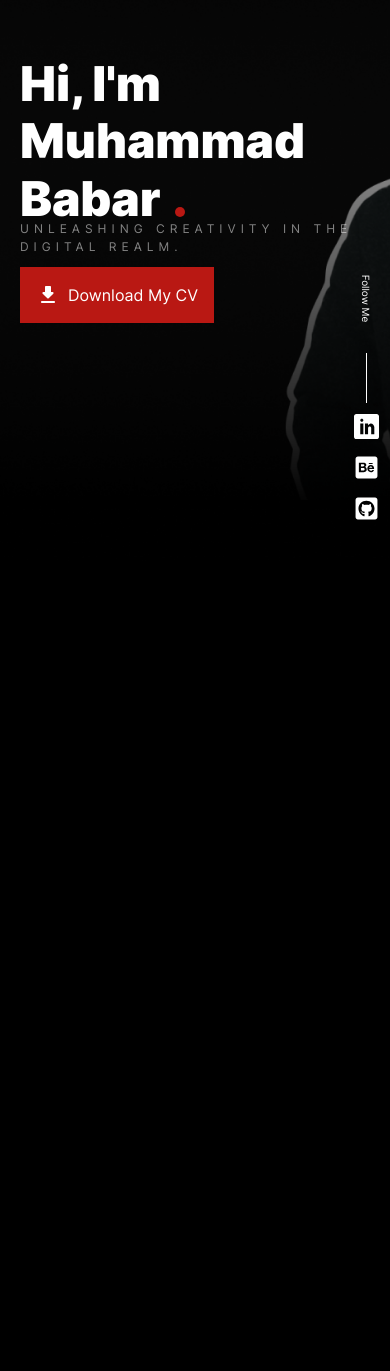
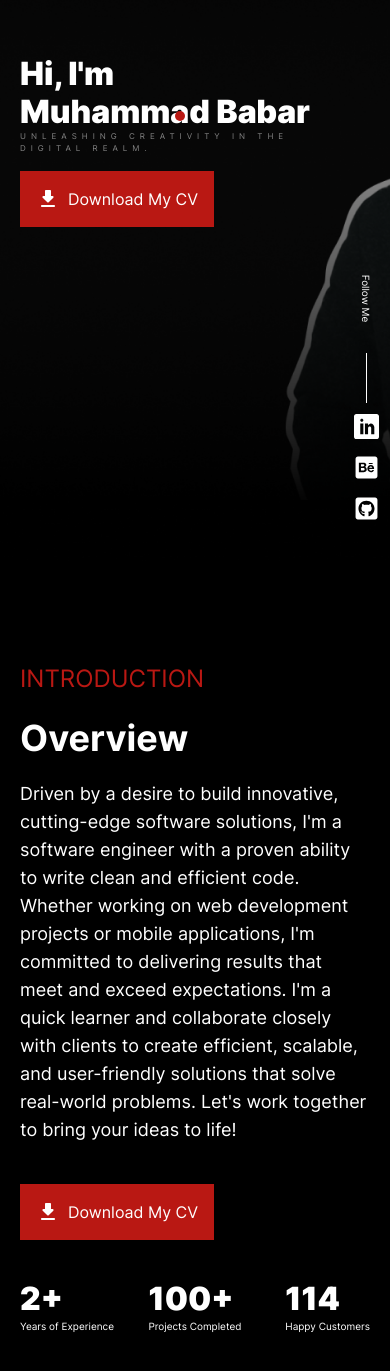
Before and after one commit to Babar78/my-portfolio, a React (Create React App) app: page / in a window 390 px wide. Shown: the part 283-1654 px from the top of the page. Before the commit the page ends 844 px from the top, so only its background shows below. Built offline with nearby package versions, Linux system fonts and the light colour scheme; the HTML template or start-up script is replaced by a standard one.

Commit message:
Overview Section Created

```diff
--- a/src/App.js
+++ b/src/App.js
@@ -1,10 +1,14 @@
 import React from "react";
+import Navbar from "./components/navbar/Navbar";
 import HeroSection from "./sections/heroSection/HeroSection";
+import OverviewSection from "./sections/overviewSection/OverviewSection";
 
 function App() {
   return (
     <div className="App">
+      <Navbar />
       <HeroSection />
+      <OverviewSection />
     </div>
   );
 }
--- a/src/components/customButton/CustomButton.jsx
+++ b/src/components/customButton/CustomButton.jsx
@@ -8,6 +8,7 @@ function CustomButton({ label, icon, downloadPdf, pdfFile }) {
       href={pdfFile}
       download="Muhammad-Babar-CV"
       target="_blank"
+      rel="noreferrer"
       className="btn bg-[#b91813] text-white transition ease-in delay-150 duration-75 hover:text-black inline-flex items-center p-4 text-base"
     >
       {icon === "download" ? (
--- a/src/components/heroSectionText/HeroSectionText.module.css
+++ b/src/components/heroSectionText/HeroSectionText.module.css
@@ -5,6 +5,7 @@
   display: flex;
   justify-content: center;
   flex-direction: column;
+  padding-right: 20px !important;
 
   .title {
     width: 100%;
@@ -55,14 +56,53 @@
     }
   }
 
+
+  @media (max-width: 768px) {
+    .title {
+      .heading {
+        font-size: 42px !important;
+      }
+    }
+    .role {
+      .para {
+        font-size: 10px !important;
+      }
+    }
+  }
+  @media (max-width: 576px) {
+    .title {
+      .heading {
+        font-size: 36px !important;
+      }
+    }
+  }
+
   @media (max-width: 480px) {
     .title {
       .headingSpan {
         right: auto;
         left: 150px;
       }
+      .heading {
+        font-size: 32px !important;
+      }
+    }
+    .role {
+      .para {
+        font-size: 08px !important;
+      }
     }
   }
+  @media (max-width: 349px) {
+    .title {
+      .headingSpan {
+        right: auto;
+        left: 100px;
+      }
+    }
+
+  }
+
 
   .role {
     width: 100%;
--- a/src/components/navbar/Navbar.jsx
+++ b/src/components/navbar/Navbar.jsx
@@ -7,10 +7,10 @@ import NavButton from "../navButton/NavButton";
 
 function Navbar() {
   return (
-    <Disclosure as="nav" className="bg-transparent py-4 sticky top-0">
+    <Disclosure as="nav" className="bg-transparent py-4 fixed top-0 z-[10] w-full">
       {({ open }) => (
         <>
-          <div className="mx-auto">
+          <div className="mx-auto content_container ">
             <div className="relative flex h-16 items-center justify-between">
               <div className="absolute inset-y-0 left-0 flex items-center xl:hidden">
                 <Disclosure.Button className="relative inline-flex items-center justify-center rounded-md p-2 text-gray-400 hover:bg-gray-700 hover:text-white focus:outline-none focus:ring-2 focus:ring-inset focus:ring-white">
--- /dev/null
+++ b/src/components/overviewStats/OverviewStats.jsx
@@ -0,0 +1,38 @@
+import React from "react";
+
+function OverviewStats() {
+  return (
+    <div className="flex flex-row sm:my-0 my-10">
+      <div className="stats__content basis-4/12">
+        <div className="stats__number">
+          <h1 className="fz-48">2+</h1>
+        </div>
+        <div className="stats__text">
+          <p>Years of Experience</p>
+        </div>
+      </div>
+      <div className="stats__content basis-4/12 justify-center flex">
+        <div>
+          <div className="stats__number">
+            <h1 className="fz-48">100+</h1>
+          </div>
+          <div className="stats__text">
+            <p>Projects Completed</p>
+          </div>
+        </div>
+      </div>
+      <div className="stats__content basis-4/12 justify-end flex">
+        <div>
+          <div className="stats__number">
+            <h1 className="fz-48">114</h1>
+          </div>
+          <div className="stats__text">
+            <p>Happy Customers</p>
+          </div>
+        </div>
+      </div>
+    </div>
+  );
+}
+
+export default OverviewStats;
--- a/src/components/socialMediaSidebar/SocialMediaSidebar.jsx
+++ b/src/components/socialMediaSidebar/SocialMediaSidebar.jsx
@@ -13,18 +13,18 @@ function SocialMediaSidebar() {
         <a
           href="https://www.linkedin.com/in/mbabarashraf/"
           target="_blank"
-          rel="LinkedIn Icon"
+          rel="noreferrer"
         >
           <ImLinkedin className={`w-[25px] h-[25px] hover:text-[#b91813]`} />
         </a>
         <a
           href="https://www.behance.net/muhammad_babar"
           target="_blank"
-          rel="Behance Icon"
+          rel="noreferrer"
         >
           <FaBehanceSquare className={`w-[25px] h-[25px] hover:text-[#b91813]`} />
         </a>
-        <a href="https://github.com/Babar78" target="_blank" rel="Github Icon">
+        <a href="https://github.com/Babar78" target="_blank" rel="noreferrer">
           <FaGithubSquare className={`w-[25px] h-[25px] hover:text-[#b91813]`} />
         </a>
       </div>
--- a/src/index.css
+++ b/src/index.css
@@ -17,8 +17,9 @@
 body {
   background-color: black;
   color: white;
-  overflow-x: hidden;
+  overflow-x: hidden !important;
   font-family: "Inter", sans-serif;
+  box-sizing: border-box;
 }
 h1 {
   font-size: 36px;
@@ -279,6 +280,12 @@ p {
 .fz-32 {
   font-size: 32px;
 }
+.fz-48 {
+  font-size: 48px;
+}
+.fz-64 {
+  font-size: 64px;
+}
 @media (max-width: 767px) {
   .fz-8 {
     font-size: 8px;
@@ -312,6 +319,12 @@ p {
   }
   .fz-32 {
     font-size: 30px;
+  }
+  .fz-48 {
+    font-size: 42px;
+  }
+  .fz-64 {
+    font-size: 54px;
   }
 }
 @media (max-width: 576px) {
@@ -348,7 +361,44 @@ p {
   .fz-32 {
     font-size: 26px;
   }
+  .fz-48 {
+    font-size: 36px;
+  }
+  .fz-64 {
+    font-size: 42px;
+  }
 }
+@media (max-width: 400px) {
+  .fz-16 {
+    font-size: 12px;
+  }
+  .fz-18 {
+    font-size: 14px;
+  }
+  .fz-20 {
+    font-size: 16px;
+  }
+  .fz-24 {
+    font-size: 18px;
+  }
+  .fz-28 {
+    font-size: 20px;
+  }
+  .fz-30 {
+    font-size: 22px;
+  }
+  .fz-32 {
+    font-size: 24px;
+  }
+  .fz-48 {
+    font-size: 32px;
+  }
+  .fz-64 {
+    font-size: 36px;
+  }
+}
+
+
 
 a {
   text-decoration: none;
--- a/src/sections/heroSection/HeroSection.jsx
+++ b/src/sections/heroSection/HeroSection.jsx
@@ -1,5 +1,4 @@
 import React from "react";
-import Navbar from "../../components/navbar/Navbar";
 import bgPic from "../../assets/images/heroPic.png";
 import HeroSectionText from "../../components/heroSectionText/HeroSectionText";
 import CustomButton from "../../components/customButton/CustomButton";
@@ -8,9 +7,9 @@ import SocialMediaSidebar from "../../components/socialMediaSidebar/SocialMediaS
 import CVPDF from "../../assets/cvPDF/Muhammad_Babar_CV.pdf"
 
 
-function heroSection() {
+function HeroSection() {
   return (
-    <section className={`heroSection `}>
+    <section className={`heroSection`}>
       <div className="main_container">
         <div className={`content_container relative`} style={{
           backgroundImage: `url(${bgPic})`,
@@ -18,7 +17,7 @@ function heroSection() {
           backgroundSize: "cover",
           backgroundRepeat: "no-repeat",
         }}>
-          <Navbar />
+
           <div className="absolute top-[40%] left-0 px-[20px]">
             <HeroSectionText />
             <CustomButton label={`Download My CV`} icon={"download"} downloadPdf={true} pdfFile={CVPDF}/>
@@ -30,4 +29,4 @@ function heroSection() {
   );
 }
 
-export default heroSection;
+export default HeroSection;
--- /dev/null
+++ b/src/sections/overviewSection/OverviewSection.jsx
@@ -0,0 +1,43 @@
+import React from "react";
+import CustomButton from "../../components/customButton/CustomButton";
+import OverviewStats from "../../components/overviewStats/OverviewStats";
+
+import CVPDF from "../../assets/cvPDF/Muhammad_Babar_CV.pdf";
+
+function OverviewSection() {
+  return (
+    <section className="overviewSection">
+      <div className="main_container">
+        <div className="content_container relative">
+          <p className="text-[#b91813] fz-32 uppercase pt-[100px]">Introduction</p>
+          <h1 className="fz-64 font-bold sm:mt-10 mt-5">Overview</h1>
+          <p
+            className="text-lg md:w-[55%] w-100 mb-10 mt-5 sm:text-justify text-left"
+          >
+            Driven by a desire to build innovative, cutting-edge software
+            solutions, I'm a software engineer with a proven ability to write
+            clean and efficient code. Whether working on web development
+            projects or mobile applications, I'm committed to delivering results
+            that meet and exceed expectations. I'm a quick learner and
+            collaborate closely with clients to create efficient, scalable, and
+            user-friendly solutions that solve real-world problems. Let's work
+            together to bring your ideas to life!
+          </p>
+          <CustomButton
+            label={`Download My CV`}
+            icon={"download"}
+            downloadPdf={true}
+            pdfFile={CVPDF}
+          />
+          <div className="sm:absolute w-full sm:bottom-[100px] bottom-[50px] left-0 sm:px-[20px]" style={{
+            boxSizing: "border-box",
+          }}>
+            <OverviewStats />
+          </div>
+        </div>
+      </div>
+    </section>
+  );
+}
+
+export default OverviewSection;
```
